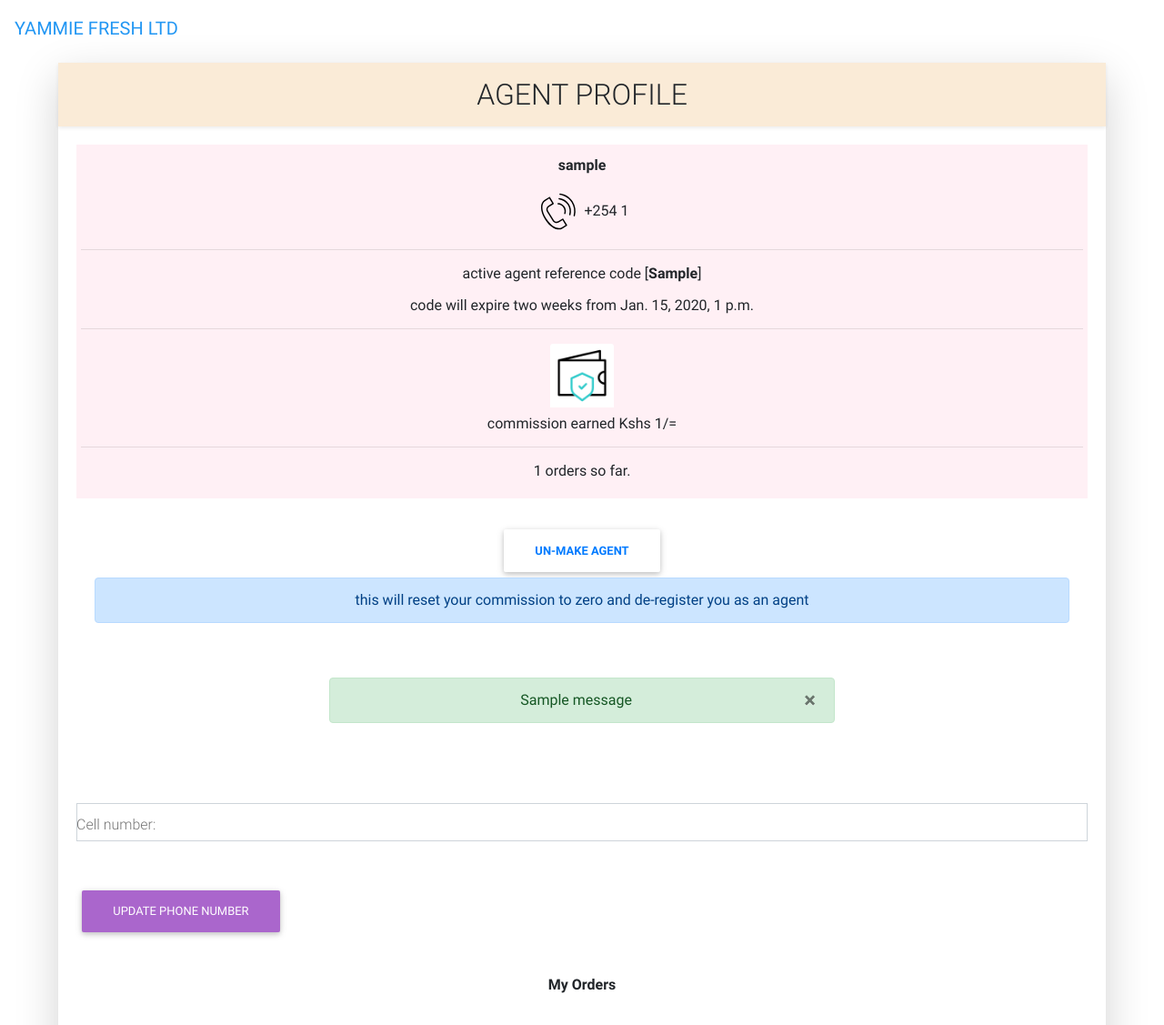
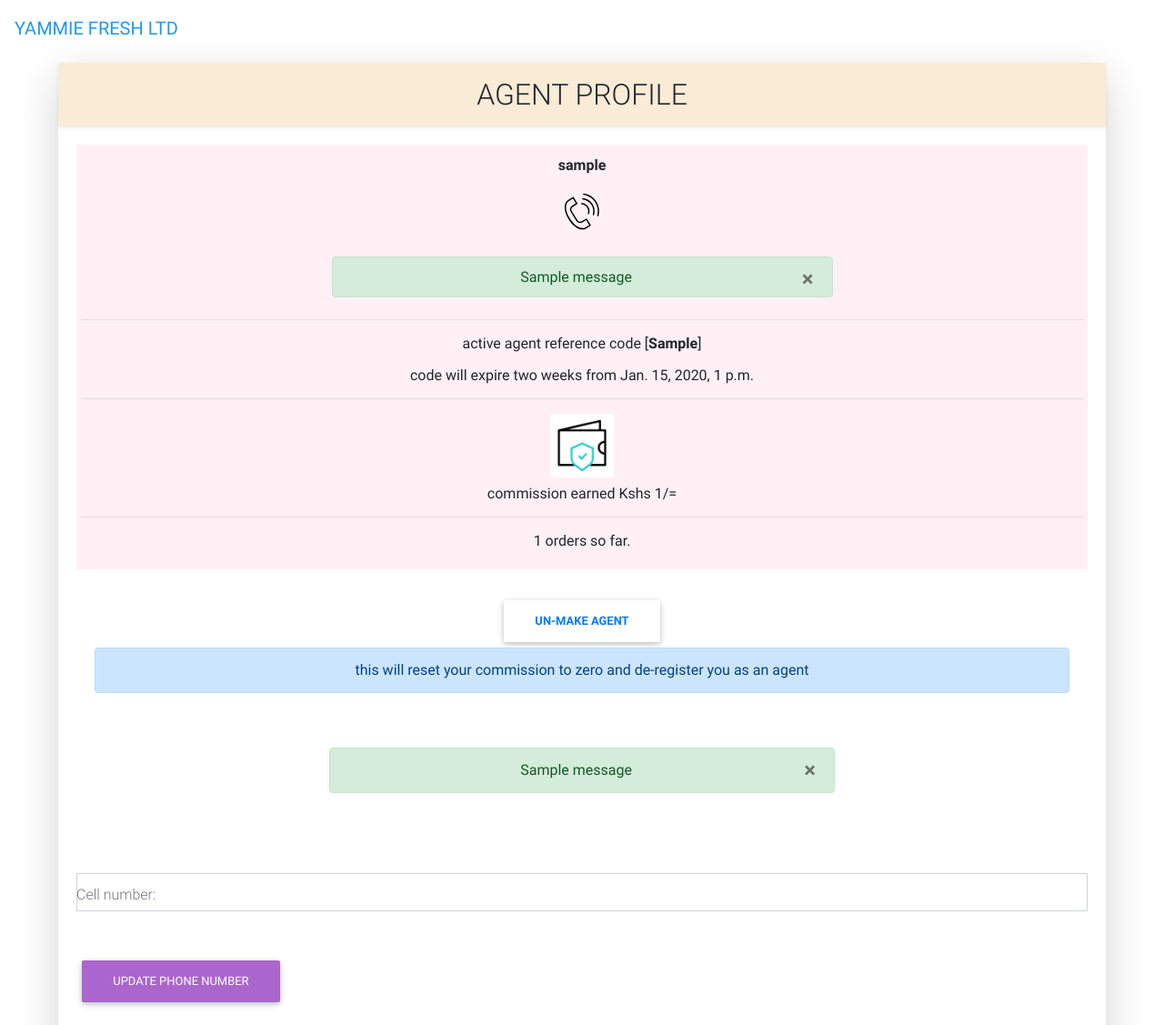
Before and after one commit to bedah-kym/Yammie-Store, a Django app: page /users/profile/ in a window 1280 px wide. Shown: the top 1127 px of the page at 91% size. Run offline with Django 4.2, Linux system fonts and the light colour scheme; a user stored in the database is signed in; tables that the repository leaves empty hold one stand-in row (values such as "Sample post"); one stand-in notice (Sample message) is shown; some libraries are stand-ins or nearby versions.

Commit message:
few ui tweaks for error messages

```diff
--- a/USERS/templates/USERS/user-profile.html
+++ b/USERS/templates/USERS/user-profile.html
@@ -53,7 +53,19 @@
                       <p class="pt-2"><strong>{{user.username}}</strong></p>
                       <p>
                         <img src="{% static 'Shop/img/Tilda_Icons_2web_phone.svg' %}"  class="card-img-top" style="margin:0 auto ;background-size:contain; background-repeat:no-repeat; max-width:50px;max-height:50px;" alt="">
+                         {% if messages%}
+                           {%for  message in messages %}
+                               <div class="mx-auto alert alert-{{message.tags}} alert-dissmissible fade show col-lg-6 m-4 "role="alert" style="min-width:100px">
+                                   {{message}}
+                                   <button type="button" class="close"data-dismiss="alert"aria-label="close">
+                                         <span aria-hidden="true">&times;</span>
+                                   </button>
+
+                               </div>
+                           {% endfor %}
+                         {%else %}
                             +254 {{user_profile.cell_number}}
+                         {% endif %}
                       </p>
                       <hr>
                       <p>active agent reference code [<strong>{{code}}</strong>]</p>
@@ -82,6 +94,7 @@
 
                   </div>
               {% endfor %}
+
           <!--Card content-->
 
 
--- a/USERS/views.py
+++ b/USERS/views.py
@@ -20,7 +20,7 @@ def registerview(request):
             form.save()
             messages.warning(request,f'WELCOME {username} please add your phone number to continue')
             return redirect('users:profile')
-        print(form.errors)
+        #print(form.errors)
         messages.warning(request,form.errors)
         return redirect('users:register')
     else:
@@ -90,7 +90,7 @@ def profileview(request):
             p_form.save()
             return redirect('users:profile')
         else:
-            messages.warning(request,"invalid number;the number should have nine digits")
+            messages.info(request,"Sorry! number should have nine digits")
             return redirect('users:profile')
 
     context= {
```
Lines whose indentation alone changed are shown as unchanged.
